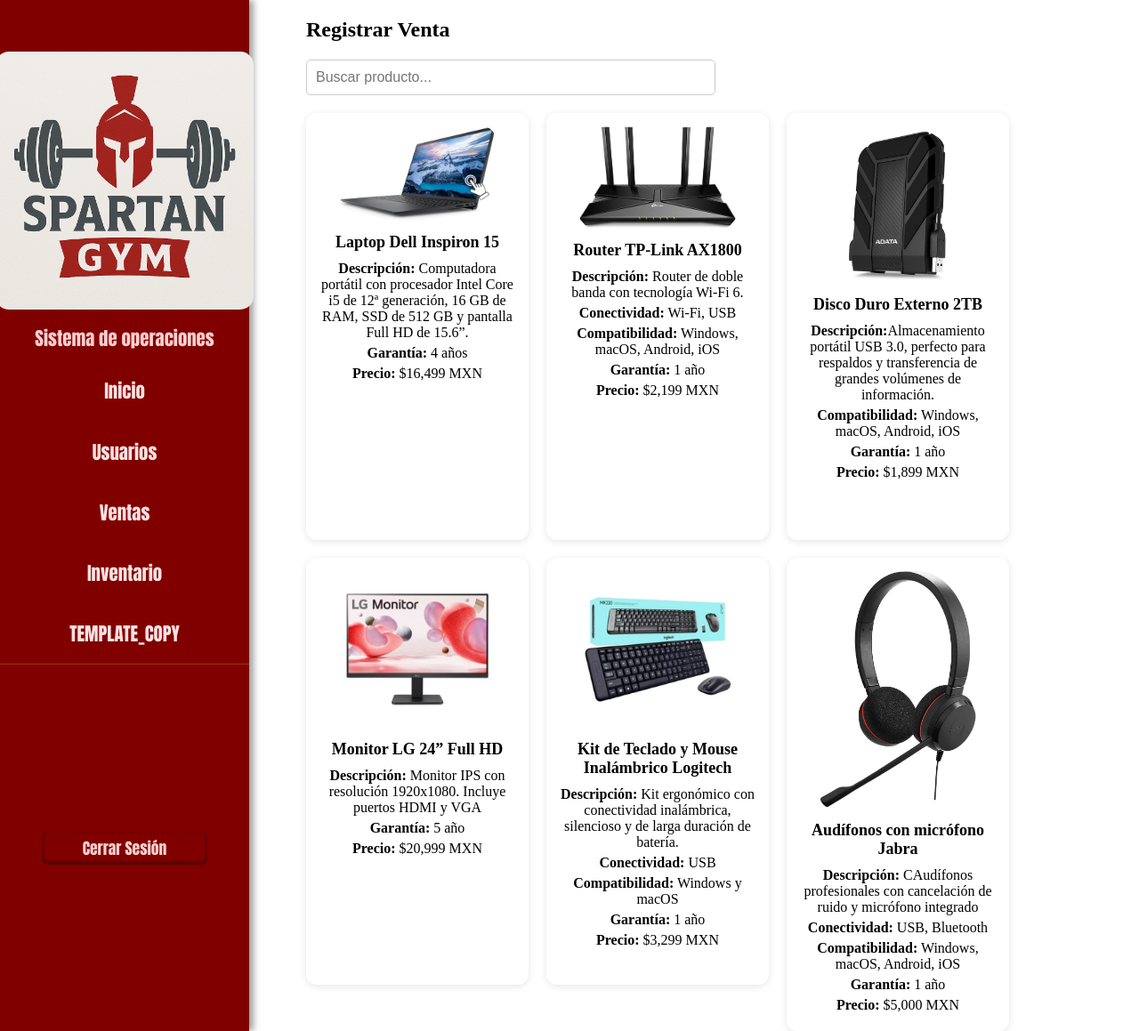
After one commit to RaulMacias05/Profesionalizacion, a Django app: page /ventas/registrar-copy/ in a window 1280 px wide. The commit adds this page. Shown: the whole page at 89% size. Run offline with Django 5.2, Linux system fonts and the light colour scheme; some web fonts are replaced.

Commit message:
copia template

```diff
--- a/templates/base.html
+++ b/templates/base.html
@@ -25,6 +25,7 @@
                 <li><a href="{% url 'usuarios:usuarios' %}">Usuarios</a></li>
                 <li><a href="{% url 'ventas:listar_ventas' %}">Ventas</a></li>
                 <li><a href="{% url 'inventario:inventario' %}">Inventario</a></li>
+                <li><a href="{% url 'ventas:registrar_venta_copy' %}">TEMPLATE_COPY</a></li>
             </ul>
             <div class="logout_cont">
                 <a href="{% url 'usuarios:signout' %}" class="logout">Cerrar Sesión</a>
--- /dev/null
+++ b/ventas/static/ventas/css/reg_venta_copy.css
@@ -0,0 +1,134 @@
+.content{
+  display: flex;
+  flex-direction: column;
+}
+
+.buscador {
+    margin-bottom: 20px;
+    left: 30%;
+  }
+
+.buscador input {
+    padding: 10px;
+    width: 50%;
+    font-size: 16px;
+    border-radius: 5px;
+    border: 1px solid #ccc;
+  }
+
+.productos_container {
+    display: flex;
+    flex-wrap: wrap;
+    gap: 20px;
+  }
+
+.producto {
+    min-height: 450px;
+    background-color: white;
+    border-radius: 12px;
+    box-shadow: 0 2px 8px rgba(0,0,0,0.1);
+    width: 220px;
+    padding: 15px;
+    text-align: center;
+    cursor: pointer;
+    transition:  0.3s;
+    z-index: 100;
+    justify-content: space-between;
+  }
+
+.producto:hover {
+    transform: scale(1.05);
+}
+
+.producto h3 {
+    margin: 10px 0;
+    font-size: 18px;
+    font-weight: bold;
+  }
+
+.producto p {
+    margin: 5px 0;
+  }
+
+.producto img {
+  width: 80%;
+}
+
+.no_products {
+  display: flex;
+  justify-content: center;
+  align-items: flex-end;
+  width: 100%;
+  height: 15%;
+  margin-top: 10vh;
+  text-align: center;
+  font-size: 20px;
+  margin-top: 20px;
+}
+
+.bottom{
+  position: fixed;
+  bottom: 0;
+  left: 0;
+  width: 100%;
+  display: flex;
+  justify-content: center;
+  align-items: center;
+  z-index: 100;
+}
+
+.venta_container {
+  margin-bottom: -100px;
+  padding: 3px 20px;
+  display: flex;
+  justify-content: center;
+  align-items: center;
+  gap: 15px;
+  backdrop-filter: blur(5px);
+  background-color: rgba(241, 241, 241, 0.5);
+  border-top-left-radius: 15px;
+  border-top-right-radius: 15px;
+  border: 1px solid rgb(243, 243, 243);
+  transition: margin-bottom 0.3s ease-in-out;
+}
+
+.venta_container button{
+  padding: 15px 32px;
+  background-color: #4CAF50;
+  border: none;
+  color: white;
+  text-align: center;
+  font-size: 16px;
+  cursor: pointer;
+  border-radius: 12px;
+}
+
+.venta_container p{
+  /* color: white; */
+  /* margin-right: 3vh; */
+  font-size: 1.3rem;
+}
+
+.venta_modal {
+  display: none;
+  position: fixed;
+  top: 50%;
+  left: 50%;
+  transform: translate(-50%, -50%);
+  background: white;
+  padding: 20px;
+  border: 1px solid #ddd;
+  z-index: 1000;
+}
+
+.modal_overlay {
+  display: none;
+  position: fixed;
+  top: 0;
+  left: 0;
+  width: 100%;
+  height: 100%;
+  backdrop-filter: blur(10px);
+  background: rgba(0, 0, 0, 0.5);
+  z-index: 999;
+}
--- /dev/null
+++ b/ventas/templates/ventas/registrar_venta_copy.html
@@ -0,0 +1,140 @@
+{% extends 'base.html' %}
+
+{% load static %}
+
+{% block extra_head %}
+<link rel="stylesheet" href="{% static 'ventas/css/reg_venta_copy.css' %}">
+{% endblock extra_head %}
+
+
+{% block content %}
+
+<h1>Registrar Venta</h1>
+
+<div class="buscador">
+  <input type="text" id="search" placeholder="Buscar producto...">
+</div>
+
+<div class="productos_container">
+  <div class="productos">
+    <div class="producto">
+      <img src="{% static 'img/laptop_inspiron.jpg' %}" alt="">
+      <h3>Laptop Dell Inspiron 15</h3>
+      <p>
+        <b>Descripción:</b> Computadora portátil con procesador Intel Core i5 de 12ª
+        generación, 16 GB de RAM, SSD de 512 GB y pantalla Full HD de
+        15.6”.
+      </p>
+      <p>
+        <b>Garantía:</b> 4 años
+      </p>
+      <p><b>Precio:</b> $16,499 MXN</p>
+    </div>
+  </div>
+
+  <div class="productos">
+    <div class="producto">
+      <img src="{% static 'img/router.jpg' %}" alt="">
+      <h3>Router TP-Link AX1800</h3>
+      <p>
+        <b>Descripción:</b> Router de doble banda con tecnología Wi-Fi 6.
+      <p><b>Conectividad:</b> Wi-Fi, USB</p>
+      <p><b>Compatibilidad:</b> Windows, macOS, Android, iOS</p>
+
+      <p>
+        <b>Garantía:</b> 1 año
+      </p>
+      <p><b>Precio:</b> $2,199 MXN</p>
+    </div>
+  </div>
+
+  <div class="productos">
+    <div class="producto">
+      <img src="{% static 'img/discoduro.jpg' %}" alt="">
+      <h3>Disco Duro Externo 2TB</h3>
+      <p>
+        <b>Descripción:</b>Almacenamiento portátil USB 3.0, perfecto para respaldos y
+        transferencia de grandes volúmenes de información.
+      </p>
+      <p><b>Compatibilidad:</b> Windows, macOS, Android, iOS</p>
+
+      <p>
+        <b>Garantía:</b> 1 año
+      </p>
+      <p><b>Precio:</b> $1,899 MXN</p>
+    </div>
+  </div>
+
+  <div class="productos">
+    <div class="producto">
+      <img src="{% static 'img/monitor.jpg' %}" alt="">
+      <h3>Monitor LG 24” Full HD</h3>
+      <p>
+        <b>Descripción:</b> Monitor IPS con resolución 1920x1080. Incluye puertos HDMI y VGA
+      </p>
+      <p>
+        <b>Garantía:</b> 5 año
+      </p>
+      <p><b>Precio:</b> $20,999 MXN</p>
+    </div>
+  </div>
+
+  <div class="productos">
+    <div class="producto">
+      <img src="{% static 'img/kit.jpg' %}" alt="">
+      <h3>Kit de Teclado y Mouse Inalámbrico Logitech</h3>
+      <p>
+        <b>Descripción:</b> Kit ergonómico con conectividad inalámbrica, silencioso y de larga
+        duración de batería.
+
+      </p>
+      <p><b>Conectividad:</b> USB</p>
+      <p><b>Compatibilidad:</b> Windows y macOS</p>
+
+      <p>
+        <b>Garantía:</b> 1 año
+      </p>
+      <p><b>Precio:</b> $3,299 MXN</p>
+    </div>
+  </div>
+
+  <div class="productos">
+    <div class="producto">
+      <img src="{% static 'img/audifonos.jpg' %}" alt="">
+      <h3>Audífonos con micrófono Jabra</h3>
+      <p>
+        <b>Descripción:</b> CAudífonos profesionales con cancelación de ruido y micrófono
+        integrado
+      </p>
+      <p><b>Conectividad:</b> USB, Bluetooth</p>
+      <p><b>Compatibilidad:</b> Windows, macOS, Android, iOS</p>
+
+      <p>
+        <b>Garantía:</b> 1 año
+      </p>
+      <p><b>Precio:</b> $5,000 MXN</p>
+    </div>
+  </div>
+</div>
+
+
+<script>
+  const searchInput = document.getElementById("search");
+  const productos = document.querySelectorAll(".producto");
+
+  searchInput.addEventListener("input", function () {
+    const searchTerm = searchInput.value.toLowerCase();
+
+    productos.forEach(producto => {
+      const nombre = producto.querySelector("h3").textContent.toLowerCase();
+      if (nombre.includes(searchTerm)) {
+        producto.style.display = "block";
+      } else {
+        producto.style.display = "none";
+      }
+    });
+  });
+</script>
+
+
+{% endblock content %}
--- a/ventas/urls.py
+++ b/ventas/urls.py
@@ -1,10 +1,12 @@
 from django.urls import path
-from .views import ventas, registrar_venta, listar_ventas
+from .views import ventas, registrar_venta, listar_ventas, registrar_venta_copy
+from . import views
 
 app_name = 'ventas'
 
 urlpatterns = [
     path('', ventas, name='ventas'),
     path('registrar/', registrar_venta, name='registrar_venta'),
-    path('listar/', listar_ventas, name='listar_ventas')
+    path('listar/', listar_ventas, name='listar_ventas'),
+    path('registrar-copy/', views.registrar_venta_copy, name='registrar_venta_copy'),
 ]
--- a/ventas/views.py
+++ b/ventas/views.py
@@ -51,3 +51,7 @@
             'productos': Producto.objects.all(),
             'form': form
         })
+
+
+def registrar_venta_copy(request):
+    return render(request, 'ventas/registrar_venta_copy.html')
```
Also changed, not shown: ventas/templates/ventas/registrar_venta copy.html (deleted, +0 -140 lines), static/img/audifonos.jpg (added), static/img/discoduro.jpg (added), static/img/kit.jpg (added), static/img/laptop_inspiron.jpg (added), static/img/monitor.jpg (added), static/img/router.jpg (added).
